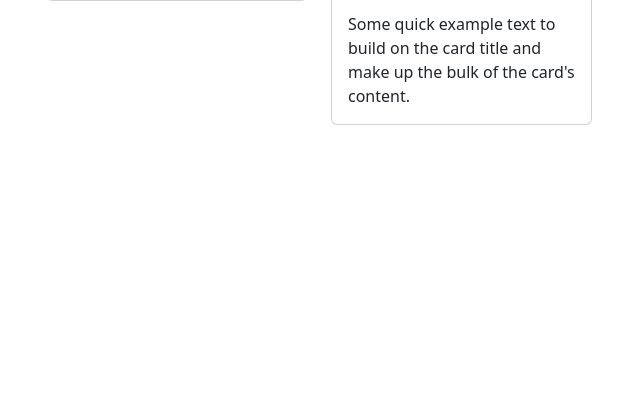
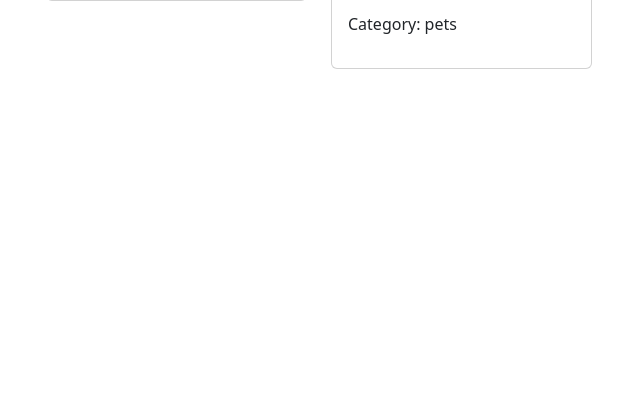
Before and after one commit to Thuotracy/photo-album, a Django app: page / in a window 1280 px wide. Shown: the part 253-670 px from the top of the page, without its empty margins (36-676 px from the left). Run offline with Django 4.2, Linux system fonts and the light colour scheme.

Commit message:
created the category pets

```diff
--- a/photos/templates/photos/gallery.html
+++ b/photos/templates/photos/gallery.html
@@ -42,7 +42,7 @@
                         src="https://static.scientificamerican.com/sciam/cache/file/92E141F8-36E4-4331-BB2EE42AC8674DD3_source.jpg"
                         alt="Card image cap">
                       <div class="card-body">
-                        <p class="card-text">Some quick example text to build on the card title and make up the bulk of the card's content.</p>
+                        <p>Category: pets</p>
                       </div>
                   </div>
               </div>
```
